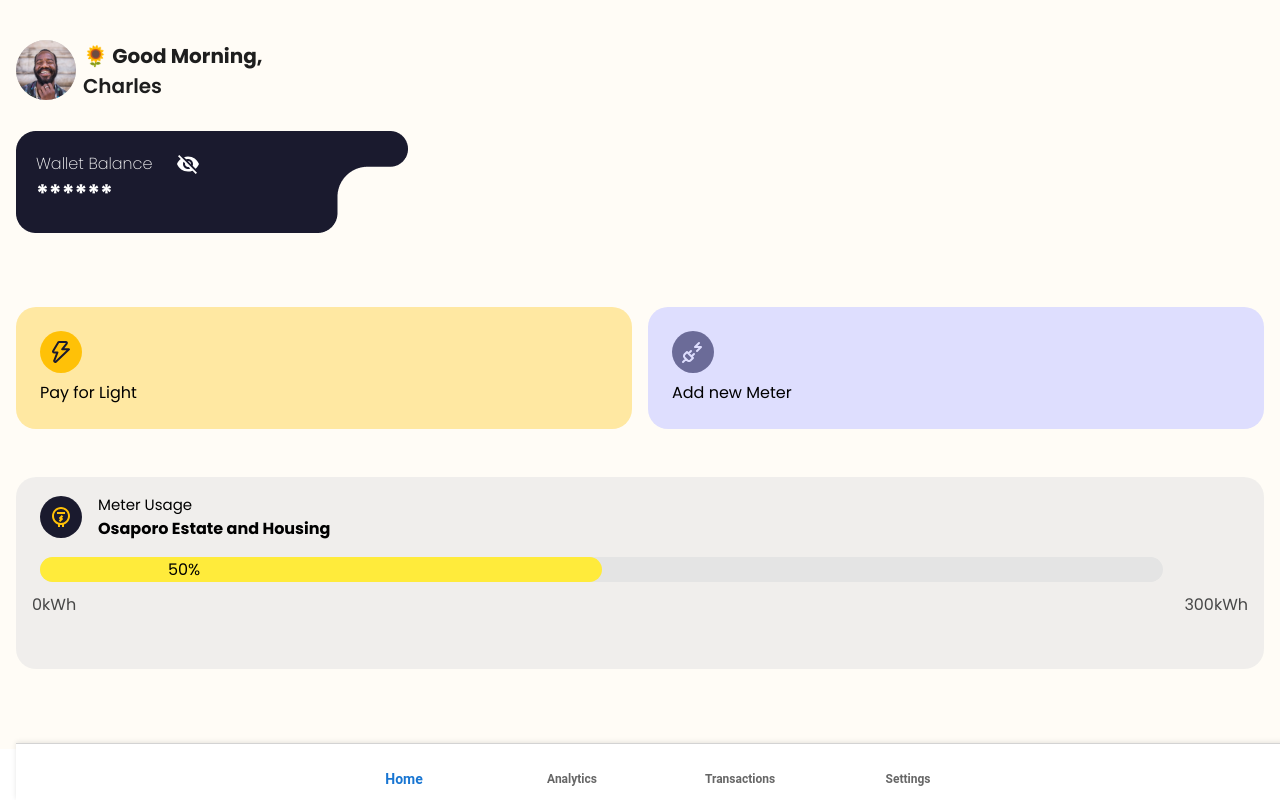
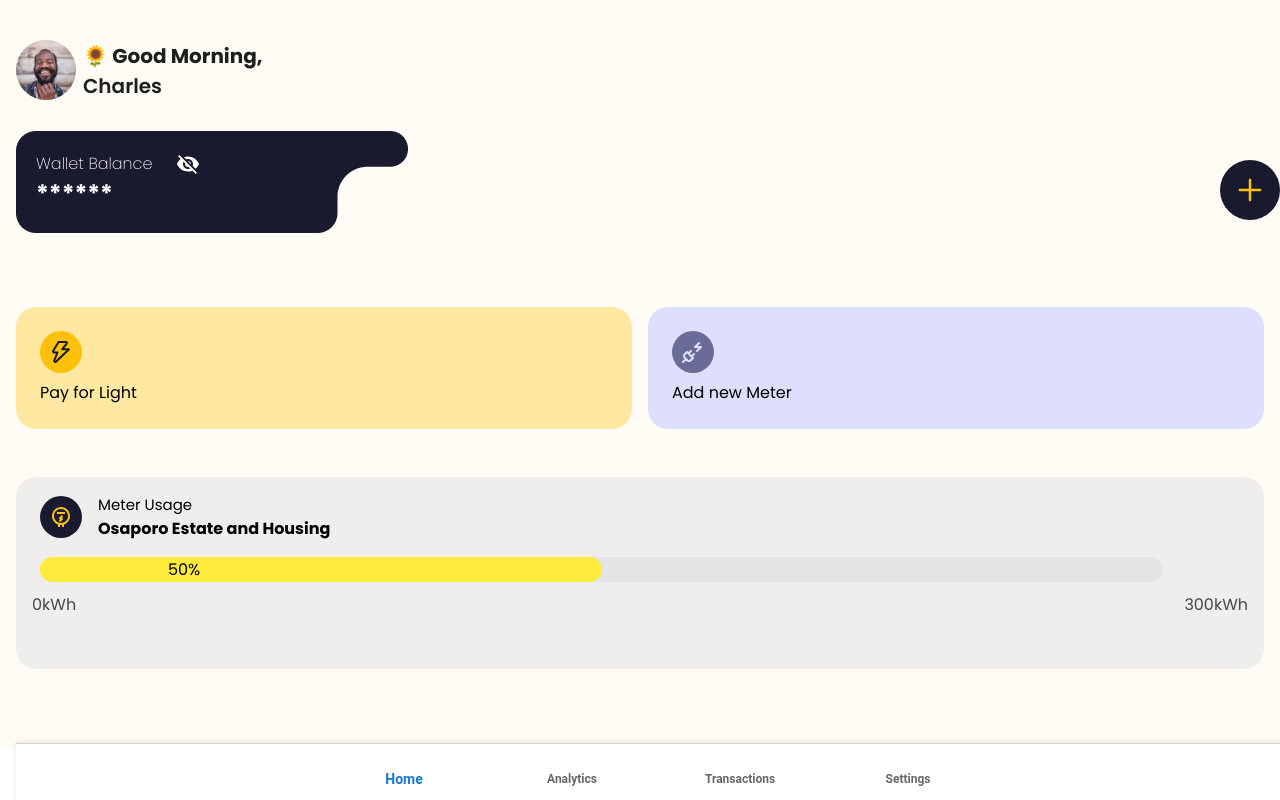
Before and after one commit to mrauthentik/pawa, a React (Vite) app in the folder pawa-sure/: page /dashboard in a window 1280 px wide. Built offline with nearby package versions, Linux system fonts and the light colour scheme; some icons are missing.

Commit message:
feat: add cross icon to UserDashboard for enhanced UI

```diff
--- a/pawa-sure/src/App.css
+++ b/pawa-sure/src/App.css
@@ -482,6 +482,12 @@ button:active{
             font-weight: 200;
         }
     }
+    .cross{
+        position: absolute;
+        right: 0rem;
+        top: 10rem;
+
+    }
 
     .dashboard-cards{
         display: flex;
--- a/pawa-sure/src/Components/UserDashboard.tsx
+++ b/pawa-sure/src/Components/UserDashboard.tsx
@@ -6,6 +6,7 @@ import { Visibility, VisibilityOff } from '@mui/icons-material';
 import img1 from '../assets/images/plug.svg'
 import img2 from '../assets/images/thunder.svg'
 import img3 from '../assets/images/meter-usage-icon.svg'
+import img4 from '../assets/images/cross.svg'
 
 const UserDashboard:React.FC = () => {
 const [showBalance, setShowBalance] = React.useState(false)
@@ -43,6 +44,9 @@ const toggleBalance = () => {
         <h1>{showBalance ? '₦45,000' : '******'}</h1>
 
       </div>
+      <div className="cross">
+        <img src={img4} alt="" />
+      </div>
 
       <div className="dashboard-cards">
         <div className='card-1'>
```
